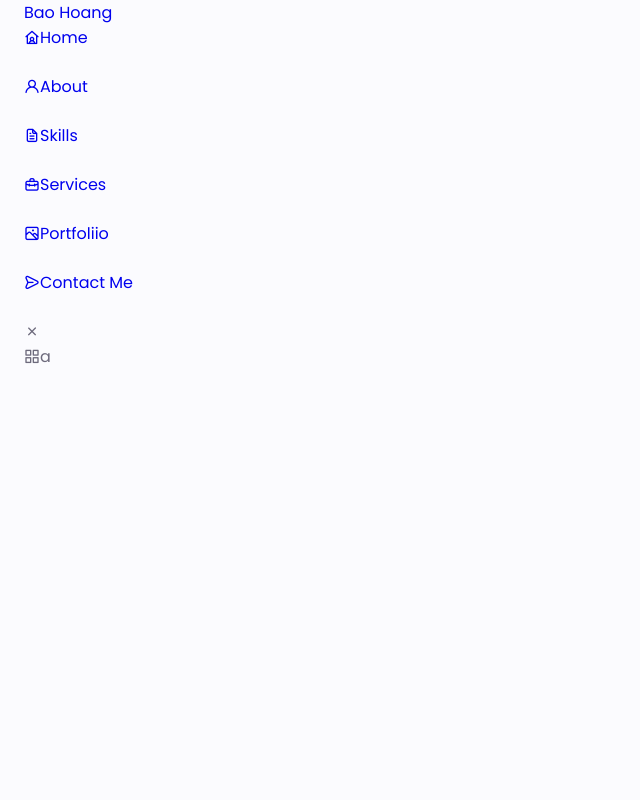
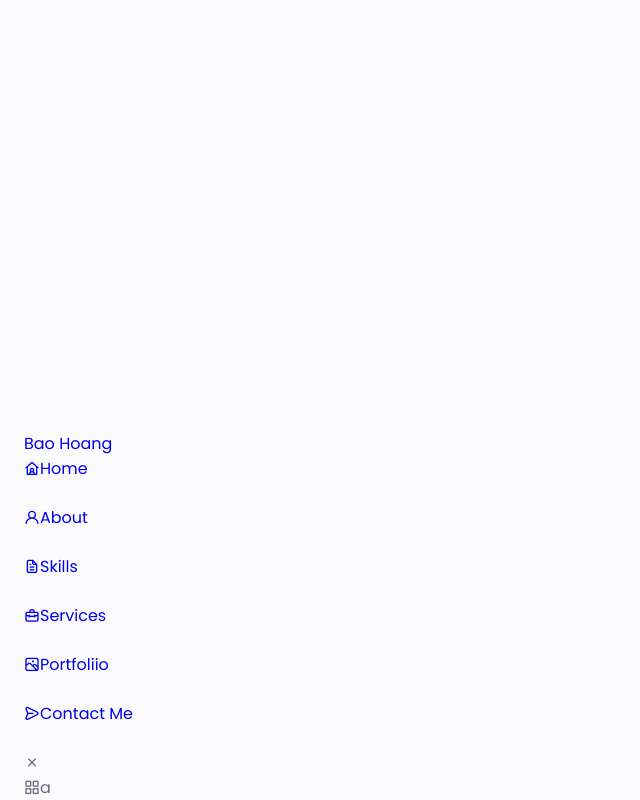
Before and after one commit to bqhoang301/portfolio-Git-heroku, a PHP site: page /portfolio/index.html in a window 1280 px wide. Shown: the whole page, without its empty margins (0-640 px from the left). Run offline with PHP 8.4, Linux system fonts and the light colour scheme.

Commit message:
Update style.css

```diff
--- a/portfolio/assets/css/style.css
+++ b/portfolio/assets/css/style.css
@@ -146,6 +146,16 @@ img{
     display: grid;
     gap: 1.5rem;
 }
+
+.header{
+    width: 100%;
+    position: fixed;
+    bottom: 0;
+    left: 0;
+    z-index: var(--z-fixed);
+    background-color: var(--body-color);
+
+}
 /*=============== NAV ===============*/
 
 /* Show menu */
```
